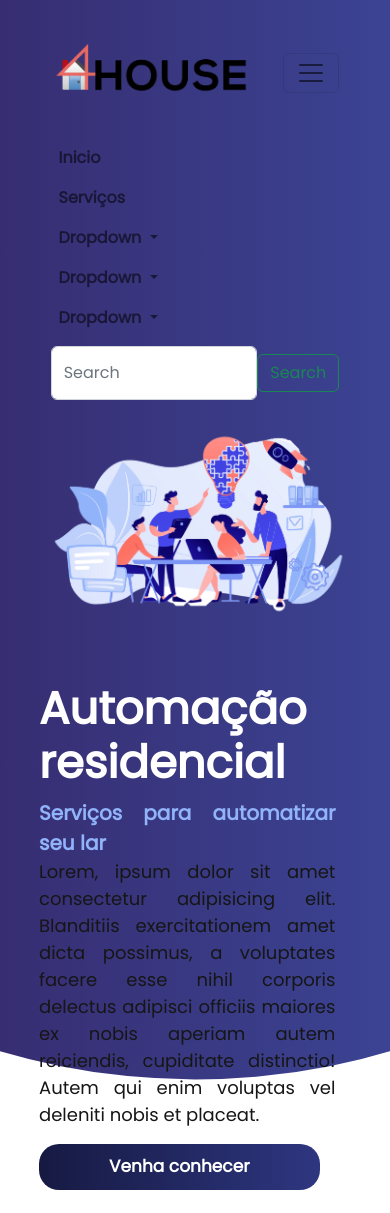
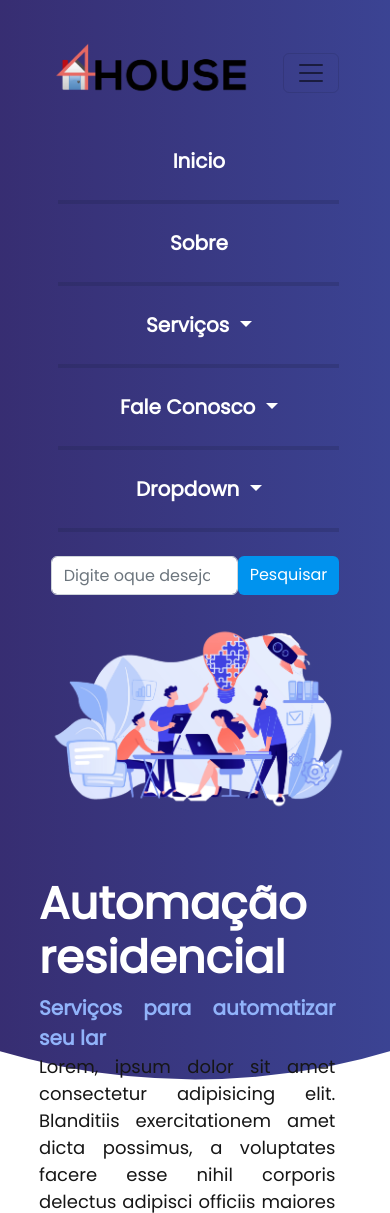
Before and after one commit to daviDsoareSS/tcc-automacao-residencial, a PHP site: page / in a window 390 px wide, after a click that opens the changed part; the page is wider, and only the part inside the window is pictured. Shown: the top 1213 px of that part. Run offline with PHP 8.4, Linux system fonts and the light colour scheme; some libraries are stand-ins or nearby versions.

Commit message:
estilos atualizados 13.09.2022

```diff
--- a/public/css/style.css
+++ b/public/css/style.css
@@ -68,12 +68,27 @@ nav .navbar-brand{
 }
 nav .nav-item {
     margin-left: 2vw !important;
-    font-weight: bolder;
+    font-weight: bold;
     color: rgb(0, 0, 0) !important;
+}
+nav .nav-item a:hover{
+    color: #fe7062;
 }
 nav .form-inline{
     margin-left: 10vw;
     display: flex;
+}
+.navbar-nav hr{
+    display: none;
+}
+.form-inline button{
+    border: none !important;
+    color: white !important;
+    background-color: #0093ee;
+}
+.form-inline button:hover{
+    transition: 0.5s;
+    background-color:#003f66;
 }
 main{
     margin-left: 10vw;
@@ -251,6 +266,25 @@ footer{
         margin-left: 0vw;
         display: flex;
     }
+    .navbar-nav{
+        z-index: 9999999999999999;
+        text-align: center;
+    }
+    .navbar-nav a{
+        font-size: 20px;
+        color: white;
+
+    }
+    .navbar-nav hr{
+        display: block;
+        border: 2px solid #1c2247;
+    }
+    .dropdown-menu a{
+        color: black;
+    }
+    .form-inline input{
+        height: 100%;
+    }
     .circle {
         z-index: -999;
         margin: 0 ;
--- a/public/includes/nav-bar.php
+++ b/public/includes/nav-bar.php
@@ -41,32 +41,34 @@
         </button>
 
         <div class="collapse navbar-collapse" id="navbarSupportedContent">
-          <ul class="navbar-nav mr-auto">
+          <ul class="navbar-nav">
             <li class="nav-item active">
               <a class="nav-link" href="index.php">Inicio</a>
+              <hr>
             </li>
             <li class="nav-item">
-              <a class="nav-link" href="#servicos">Serviços</a>
+              <a class="nav-link" href="#sobre">Sobre</a>
+              <hr>
             </li>
             <li class="nav-item dropdown">
               <a class="nav-link dropdown-toggle" href="#" id="navbarDropdown" role="button" data-toggle="dropdown" aria-haspopup="true" aria-expanded="false">
-                Dropdown
+                Serviços
               </a>
+              <hr>
               <div class="dropdown-menu" aria-labelledby="navbarDropdown">
                 <a class="dropdown-item" href="#">Action</a>
                 <a class="dropdown-item" href="#">Another action</a>
-                <div class="dropdown-divider"></div>
                 <a class="dropdown-item" href="#">Something else here</a>
               </div>
             </li>
             <li class="nav-item dropdown">
                 <a class="nav-link dropdown-toggle" href="#" id="navbarDropdown" role="button" data-toggle="dropdown" aria-haspopup="true" aria-expanded="false">
-                  Dropdown
+                  Fale Conosco
                 </a>
+                <hr>
                 <div class="dropdown-menu" aria-labelledby="navbarDropdown">
                   <a class="dropdown-item" href="#">Action</a>
                   <a class="dropdown-item" href="#">Another action</a>
-                  <div class="dropdown-divider"></div>
                   <a class="dropdown-item" href="#">Something else here</a>
                 </div>
               </li>
@@ -74,17 +76,17 @@
                 <a class="nav-link dropdown-toggle" href="#" id="navbarDropdown" role="button" data-toggle="dropdown" aria-haspopup="true" aria-expanded="false">
                   Dropdown
                 </a>
+                <hr>
                 <div class="dropdown-menu" aria-labelledby="navbarDropdown">
                   <a class="dropdown-item" href="#">Action</a>
                   <a class="dropdown-item" href="#">Another action</a>
-                  <div class="dropdown-divider"></div>
                   <a class="dropdown-item" href="#">Something else here</a>
                 </div>
               </li>
           </ul>
           <form class="form-inline my-2 my-lg-0">
-            <input class="form-control mr-sm-2" type="search" placeholder="Search" aria-label="Search">
-            <button class="btn btn-outline-success my-2 my-sm-0" type="submit">Search</button>
+            <input class="form-control mr-sm-2" type="search" placeholder="Digite oque deseja..." aria-label="Search">
+            <button class="btn btn-outline-success" type="submit">Pesquisar</button>
           </form>
         </div>
       </nav>
--- a/public/index.php
+++ b/public/index.php
@@ -71,7 +71,7 @@
       </div>
       <span id="content-line"></span>
       </section>
-      <article>
+      <article id="sobre">
         <div class="container-article primary-img-article">
           <img src="img/section/equipamentos-automacao-residencial 1.jpg" alt="" width="50%">
           <div class="container-article-text">
```
